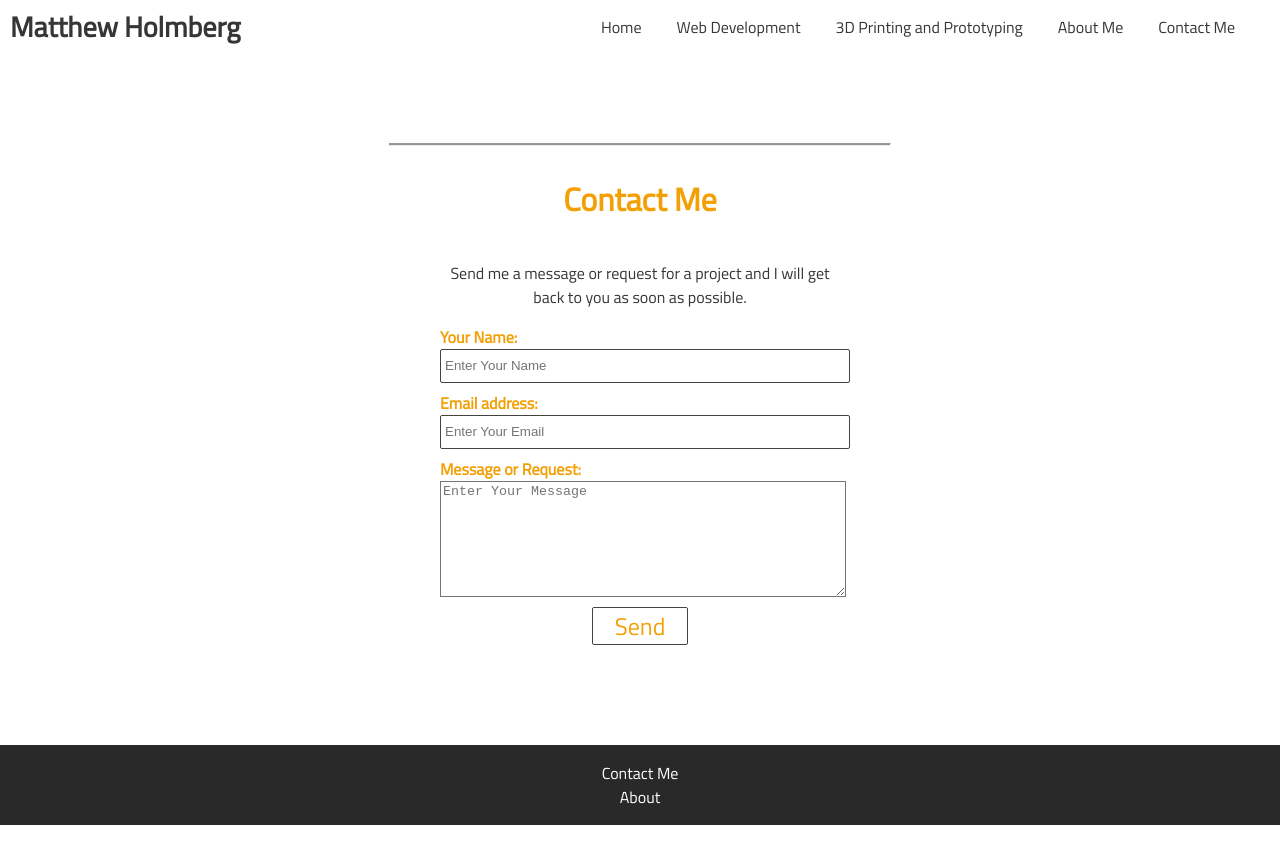
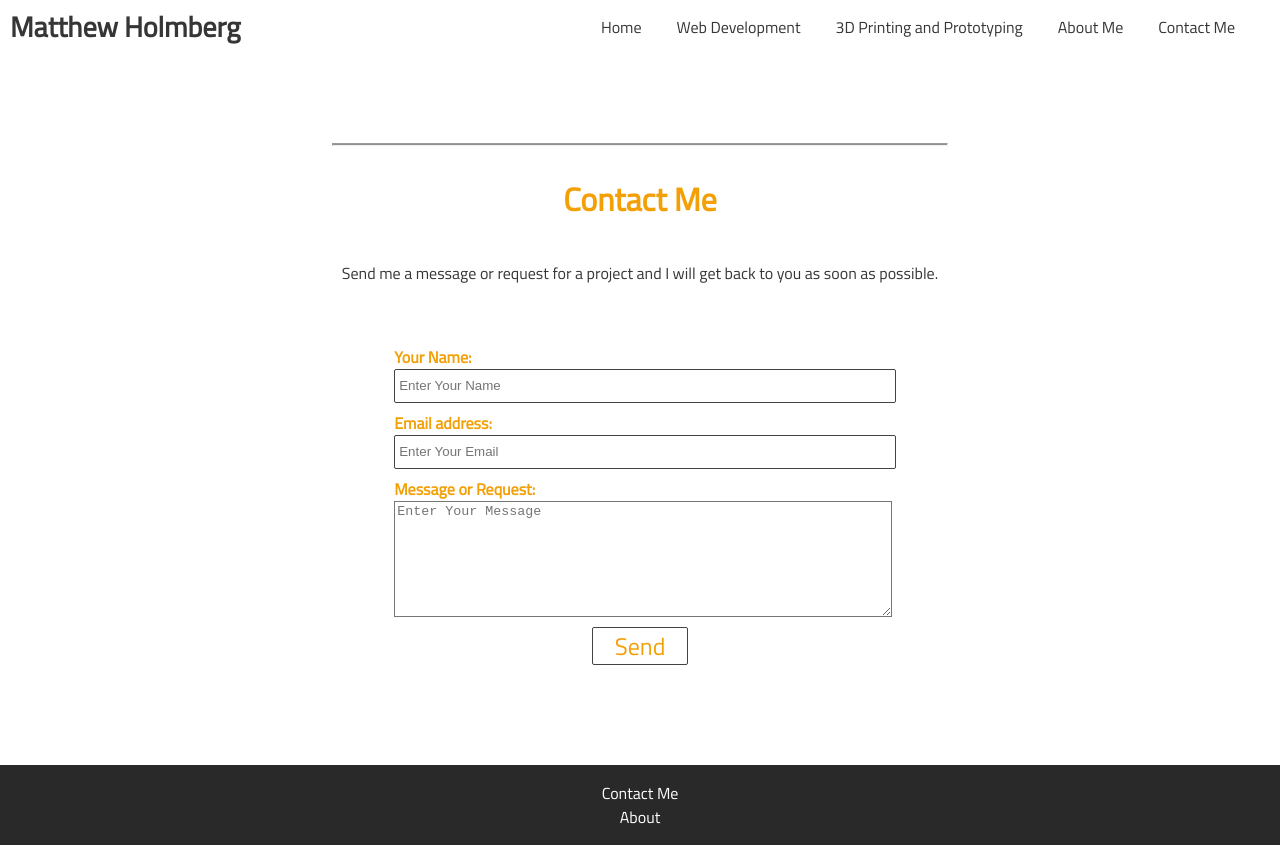
Before and after one commit to mholmberg13/matthewholmberg2, a React (Create React App) app: page /contact-me in a window 1280 px wide. Built offline with nearby package versions, Linux system fonts and the light colour scheme.

Commit message:
Mobile compatibility complete.

```diff
--- a/src/App.css
+++ b/src/App.css
@@ -482,7 +482,7 @@ body {
 .print-proto {
   text-align: center;
   height: 100%;
-  padding-bottom: 250px;
+  padding-bottom: 80px;
 }
 
 .print-proto h1 {
@@ -549,19 +549,21 @@ body {
 
 .about-me {
   display: flex;
-  flex-direction: row;
+  flex-direction: column;
   flex-wrap: wrap;
-  margin: 10px 10px 65px 10px;
+  justify-content: center;
+  align-items: center;
+  margin: 20px 10px 65px 10px;
 }
 
 .portrait-container {
-  width: 50%;
+  width: 90%;
   height: 375px;
   background-color: #575757;
 }
 
 .header-bio-container {
-  width: 50%;
+  width: 80%;
   text-align: center;
   display: flex;
   flex-direction: column;
@@ -575,6 +577,18 @@ body {
 
 .header-bio-container p {
   width: 80%;
+}
+
+@media only screen and (min-width: 770px) {
+
+  .about-me {
+    margin-top: 60px;
+  }
+
+  .portrait-container {
+    width: 40%;
+  }
+
 }
 
 /* Footer */
@@ -1071,6 +1085,13 @@ body {
 
 /* Contact-Request Form */
 
+.contact-me-container {
+  width: 100%;
+  display: flex;
+  justify-content: center;
+  align-items: center;
+}
+
 .contact-me {
   display: flex;
   flex-direction: column;
@@ -1078,10 +1099,11 @@ body {
   justify-content: center;
   margin-bottom: 100px;
   margin-top: 80px;
+  width: 80%;
 }
 
 .contact-me hr {
-  width: 500px;
+  width: 60%;
   height: 1px;
   background-color: #929292;
 }
@@ -1091,19 +1113,24 @@ body {
 }
 
 .contact-me p {
-  width: 400px;
+  width: 80%;
   text-align: center;
+  margin-bottom: 30px;
 }
 
 .form-container {
-  width: 400px;
+  width: 100%;
   height: auto;
+  display: flex;
+  justify-content: center;
+  align-items: center;
 }
 
 .contact-form {
   display: flex;
   flex-direction: column;
   flex-wrap: wrap;
+  width: 80%;
 }
 
 .form-group input, textarea {
@@ -1134,6 +1161,13 @@ body {
 .contact-form button:hover {
   color: white;
   background-color: #575757;
+}
+
+@media only screen and (min-width: 770px) {
+  .form-container {
+    width: 60%;
+    margin-top: 30px;
+  }
 }
 
 /* Order Form */
--- a/src/components/ContactMe.js
+++ b/src/components/ContactMe.js
@@ -5,11 +5,13 @@ import ContactForm from './ContactForm';
 class ContactMe extends React.Component {
     render () {
         return (
-            <div className='contact-me'>
-                <hr/>
-                <h1>Contact Me</h1>
-                <p>Send me a message or request for a project and I will get back to you as soon as possible.</p>
-                <ContactForm/>
+            <div className='contact-me-container'>
+                <div className='contact-me'>
+                    <hr/>
+                    <h1>Contact Me</h1>
+                    <p>Send me a message or request for a project and I will get back to you as soon as possible.</p>
+                    <ContactForm/>
+                </div>
             </div>
         )
     }
```
